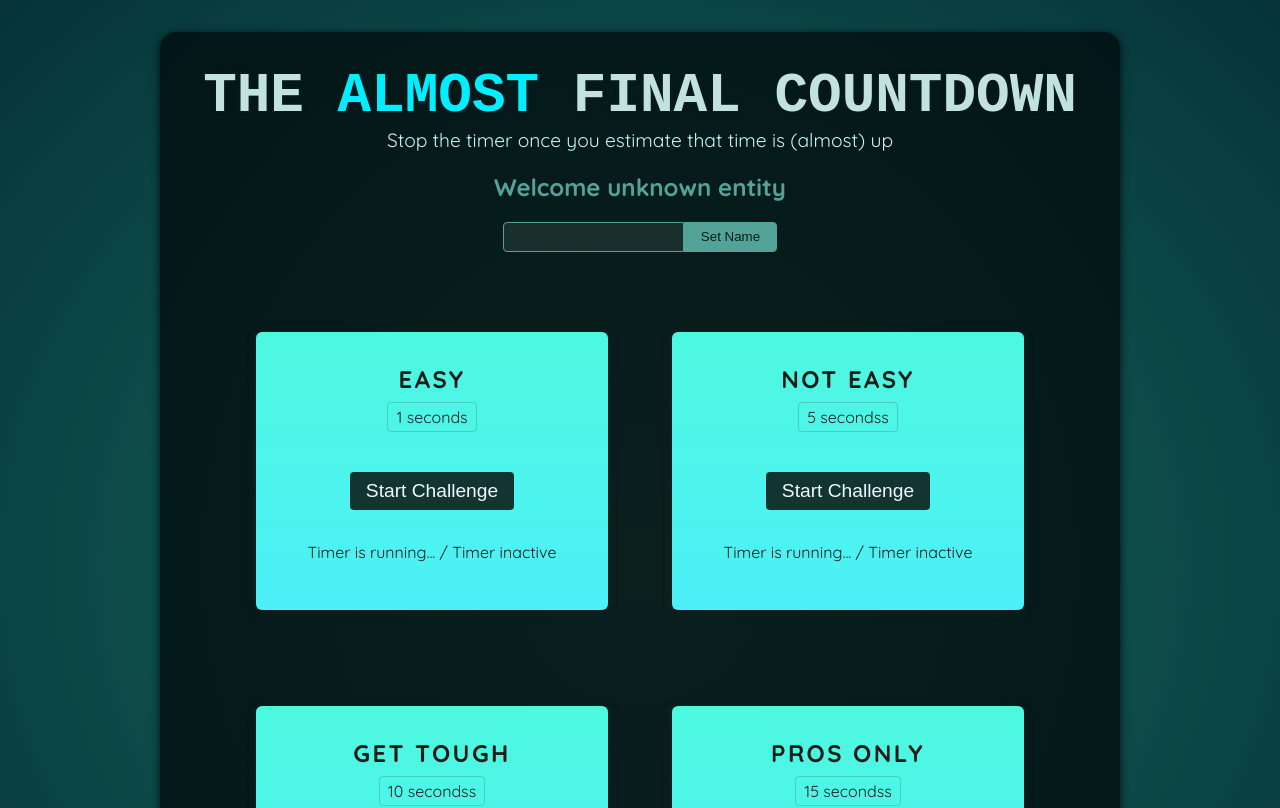
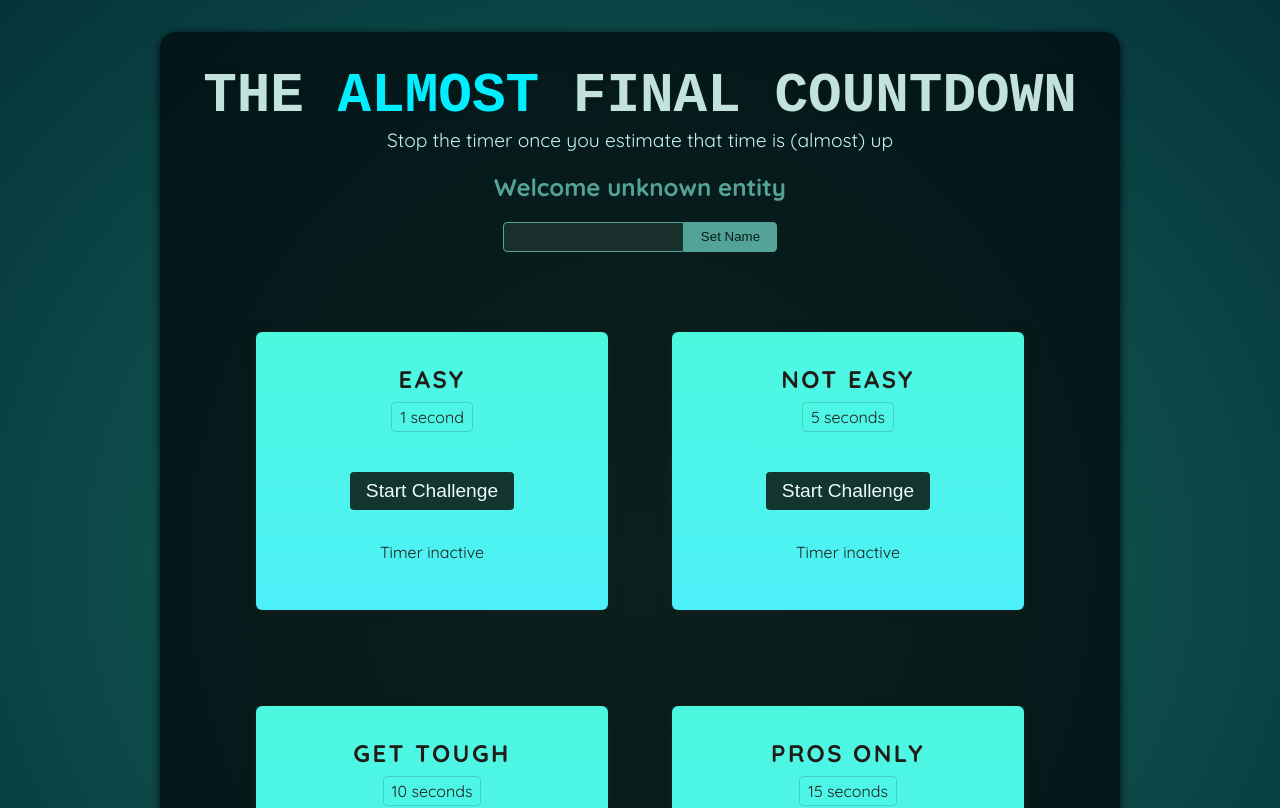
Before and after one commit to OlgaFelczak/The-Almost-Final-Countdown-Game, a React (Vite) app: page / in a window 1280 px wide. Shown: the top 808 px of the page. Built offline with nearby package versions, Linux system fonts and the light colour scheme; a web font is replaced by a local one.

Commit message:
Add timer functionality to TimerChallenge component (Setting Timers & Managing State)

```diff
--- a/src/components/TimerChallenge.jsx
+++ b/src/components/TimerChallenge.jsx
@@ -1,14 +1,32 @@
+import { useState } from 'react';
+
 export default function TimerChallenge({ title, targetTime }) {
+  const [timerStarted, setTimerStarted] = useState(false);
+  const [timerExpired, setTimerExpired] = useState(false);
+
+  function handleStart() {
+    setTimeout(() => {
+      setTimerExpired(true);
+    }, targetTime * 1000);
+
+    setTimerStarted(true);
+  }
+
   return (
     <section className="challenge">
       <h2>{title}</h2>
+      {timerExpired && <p>You lost!</p>}
       <p className="challenge-time">
-        {targetTime} seconds{targetTime > 1 ? 's' : ''}
+        {targetTime} second{targetTime > 1 ? 's' : ''}
       </p>
       <p>
-        <button>Start Challenge</button>
+        <button onClick={handleStart}>
+          {timerStarted ? 'Stop' : 'Start'} Challenge
+        </button>
       </p>
-      <p className="">Timer is running... / Timer inactive</p>
+      <p className={timerStarted ? 'avtive' : undefined}>
+        {timerStarted ? 'Timer is running...' : 'Timer inactive'}
+      </p>
     </section>
   );
 }
```
